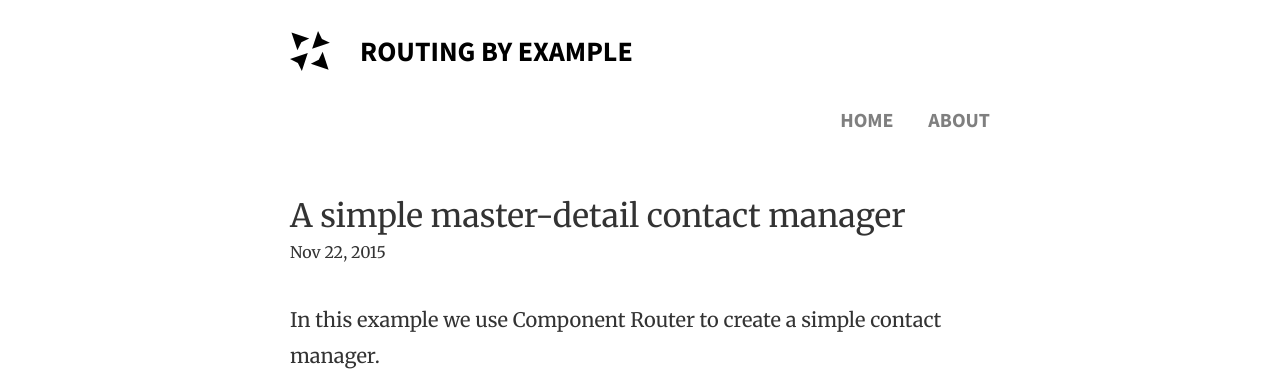
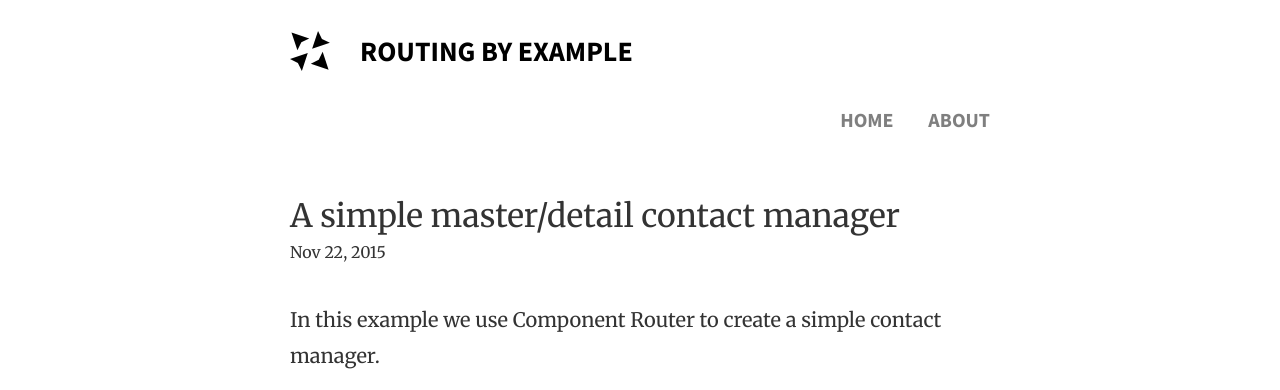
Before and after one commit to routingbyexample/routingbyexample.github.io, a Jekyll site: the page built from _posts/2015-11-22-a-simple-contact-manager.md, in a window 1280 px wide. Shown: the top 390 px of the page. Built offline with Jekyll 4.4.1, drawn with Linux system fonts in a browser that asks for light colours.

```diff
--- a/_posts/2015-11-22-a-simple-contact-manager.md
+++ b/_posts/2015-11-22-a-simple-contact-manager.md
@@ -1,6 +1,6 @@
 ---
 layout: post
-title:  "A simple master-detail contact manager"
+title:  "A simple master/detail contact manager"
 date:   2015-11-22 00:00:00
 categories: angular2 component-router
 tags: angular angular2 component-router
```
